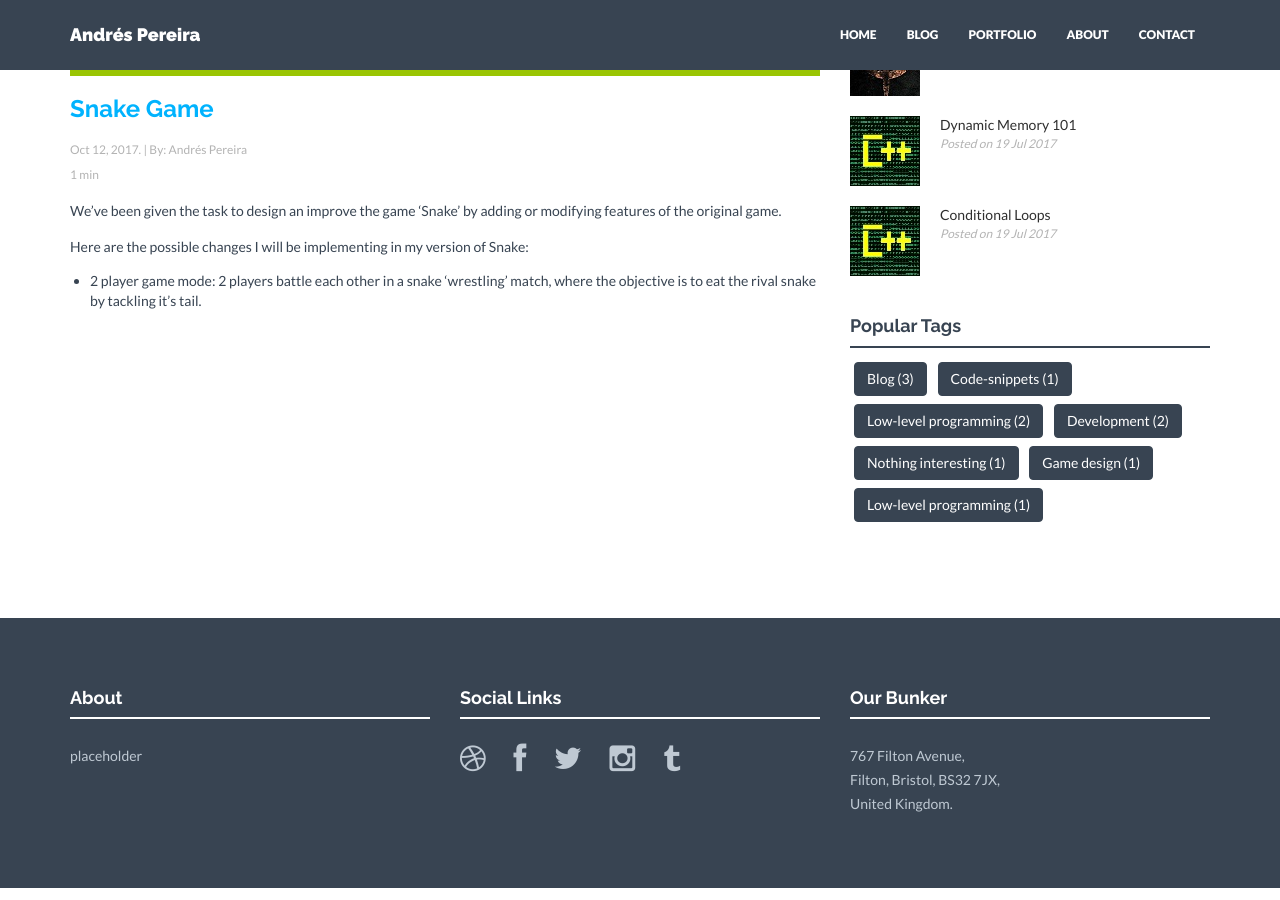
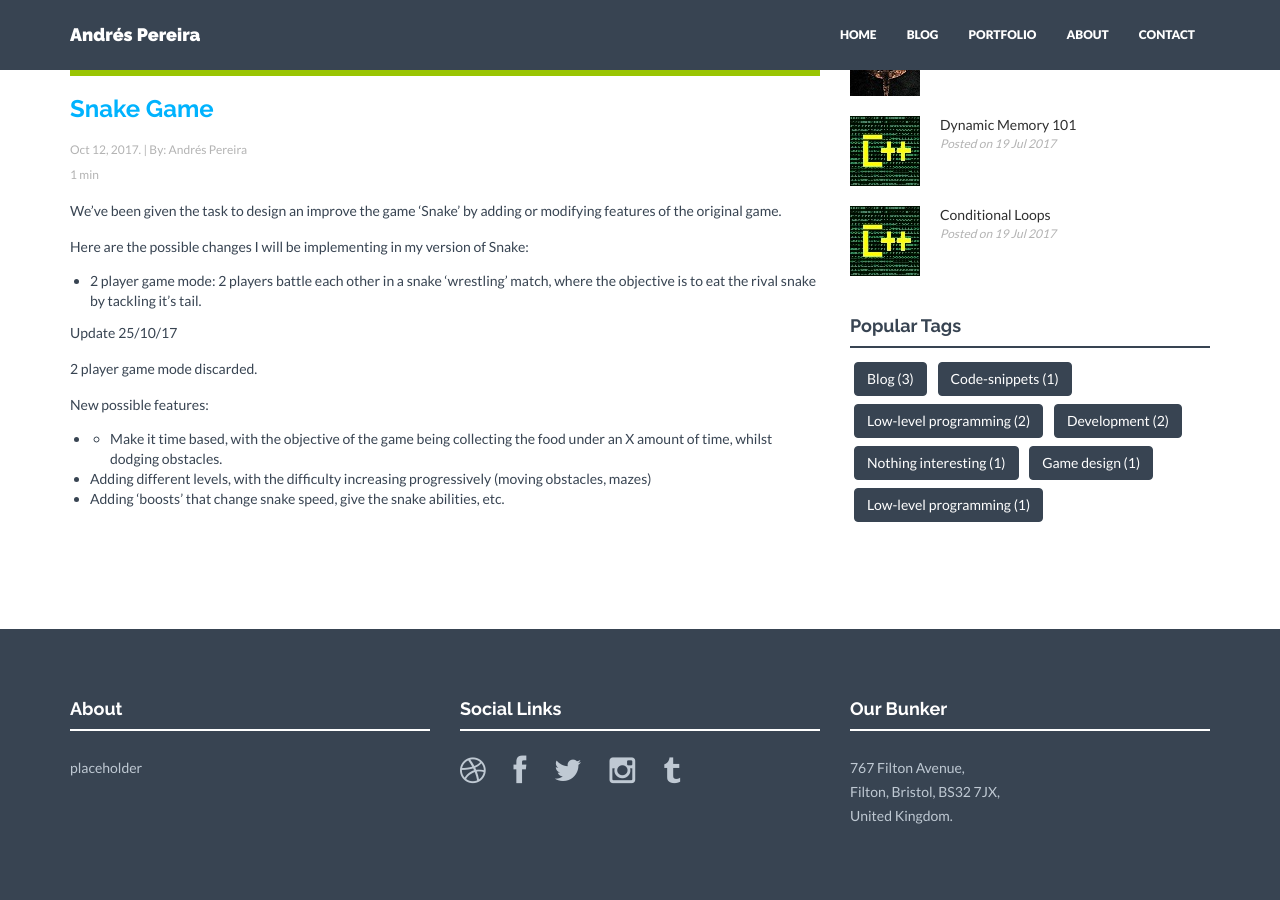
Before and after one commit to AGPO93/AGPO93.github.io, a Jekyll site: the page built from _posts/2017-07-18-networking.markdown, in a window 1280 px wide and 900 px high, scrolled down 702 px. Built offline with Jekyll 4.4.1, drawn with Linux system fonts in a browser that asks for light colours; nearby versions of some CDN libraries.

Commit message:
Update 2017-07-18-networking.markdown

```diff
--- a/_posts/2017-07-18-networking.markdown
+++ b/_posts/2017-07-18-networking.markdown
@@ -17,3 +17,13 @@ We've been given the task to design an improve the game 'Snake' by adding or mod
 Here are the possible changes I will be implementing in my version of Snake:
 
 - 2 player game mode: 2 players battle each other in a snake 'wrestling' match, where the objective is to eat the rival snake by tackling it's tail.
+
+
+Update 25/10/17
+
+2 player game mode discarded.
+
+New possible features:
+- - Make it time based, with the objective of the game being collecting the food under an X amount of time, whilst dodging obstacles.
+- Adding different levels, with the difficulty increasing progressively (moving obstacles, mazes)
+- Adding 'boosts' that change snake speed, give the snake abilities, etc.
```
